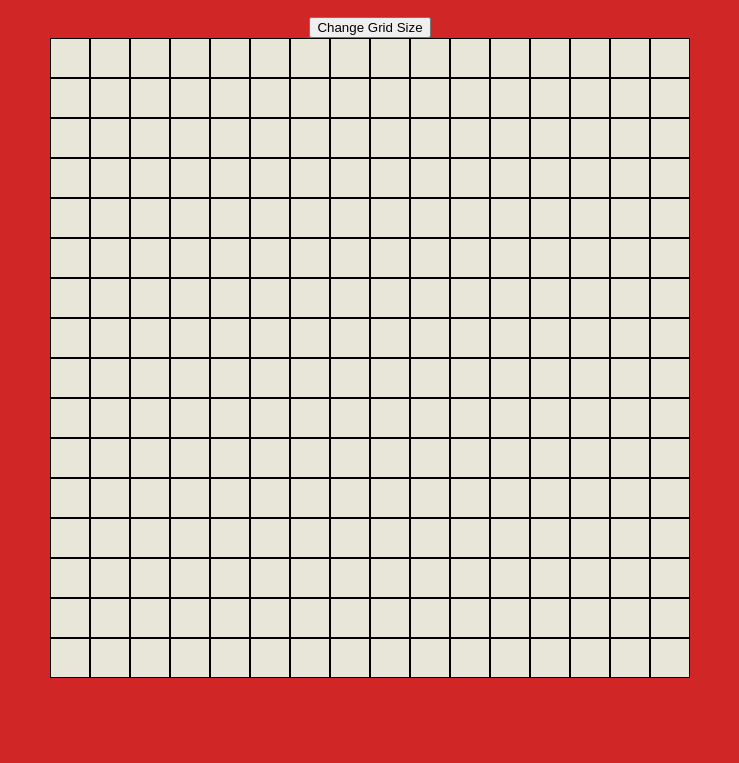
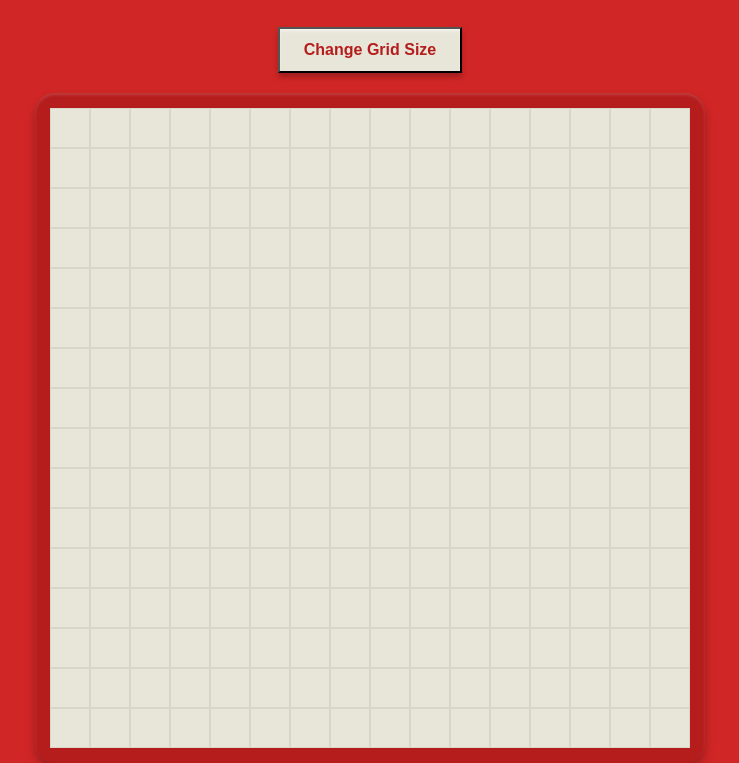
Before and after one commit to charlotteb551/etch-a-sketch, a plain HTML site: page index.html in a window 1280 px wide. Shown: the part 98-861 px from the top of the page, without its empty margins (270-1009 px from the left). Before the commit the page ends 800 px from the top, so only its background shows below. Drawn offline with Linux system fonts and the light colour scheme.

Commit message:
Designed the button

```diff
--- a/index.html
+++ b/index.html
@@ -12,7 +12,9 @@
 
     <button id="size"> Change Grid Size</button>
 
-    <div id="container"></div>
+    <div class="screen">
+        <div id="container"></div>
+    </div>
 
     <script src="javascript.js"></script>
 
--- a/styles.css
+++ b/styles.css
@@ -4,10 +4,8 @@
 
 body {
     margin: 0;
-
     background-color: #d12626;
     color: #222;
-
     font-family: Arial, sans-serif;
 
     display: flex;
@@ -20,15 +18,27 @@ h1 {
     font-size: 48px;
     font-weight: 700;
     color: #FFf4c7;
+
     font-family: "ITC Benguiat",Georgia,serif;
     text-shadow:
         2px 2px 0 #b51d1d,
         3px 3px 4px rgba(0,0,0,0.25);
 }
 
+.screen{
+    padding: 15px;
+    background-color: #b51d1d;
+
+    border-radius: 20px;
+    box-shadow:
+        0 6px 10px rgba(0, 0, 0, 0.25),
+        inset 0 2px 3px rgba(255, 255, 255, 0.15);
+}
+
 #container {
     width: 640px;
     height: 640px;
+
     display: flex;
     flex-wrap: wrap;
     background-color:#E8E6D9 ;
@@ -36,5 +46,28 @@ h1 {
 
 .square{
     box-sizing: border-box;
-    border: 1px solid black;
+    border: 1px solid #d8d6ca;
 }
+
+#size {
+    margin-top: 10px;
+    margin-bottom: 20px;
+    padding: 12px 24px;
+
+    background-color: #e8e6d9;
+    color: #b51d1d;
+
+    font-family: Arial, sans-serif;
+    font-size: 16px;
+    font-weight: bold;
+
+    cursor: pointer;
+
+    box-shadow:
+        0 4px 6px rgba(0, 0, 0, 0.25),
+        inset 0 2px 3px rgba(255, 255, 255, 0.5);
+}
+
+#size:hover {
+    background-color: #f2f0e5;
+}
```
